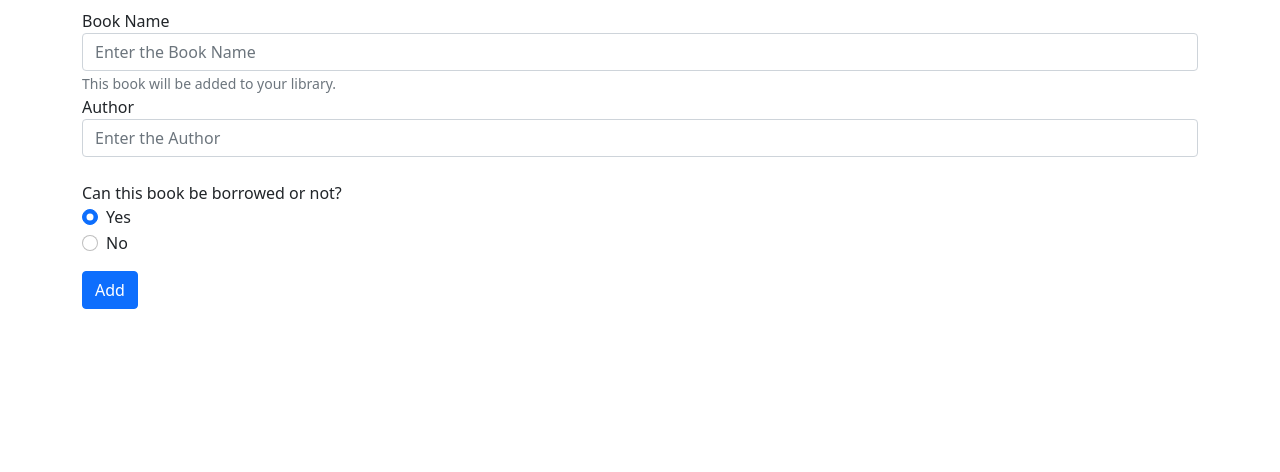
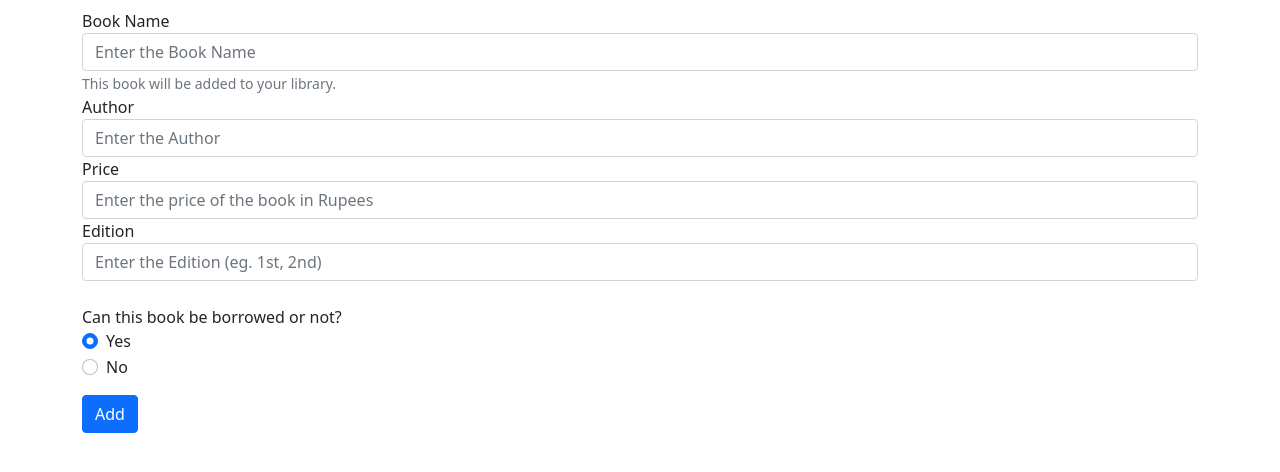
Before and after one commit to Sreyes29/Book-Library, a website: page pages/index.html in a window 1280 px wide. Shown: the part 134-606 px from the top of the page. Drawn offline with nearby package versions, Linux system fonts and the light colour scheme; files whose address does not match are found by name.

Commit message:
Textboxes for Price and Edition

```diff
--- a/pages/index.html
+++ b/pages/index.html
@@ -43,7 +43,11 @@
             </div>
             <div class="form-group">
               <label for="Author">Author</label>
-              <input type="text" class="form-control" id="Author" placeholder="Enter the Author"><br>
+              <input type="text" class="form-control" id="Author" placeholder="Enter the Author">
+              <label for="Price">Price</label>
+              <input type="text" class="form-control" id="Price" placeholder="Enter the price of the book in Rupees">
+              <label for="Edition">Edition</label>
+              <input type="text" class="form-control" id="Edition" placeholder="Enter the Edition (eg. 1st, 2nd)"><br>
               Can this book be borrowed or not?
             </div>
 
```
